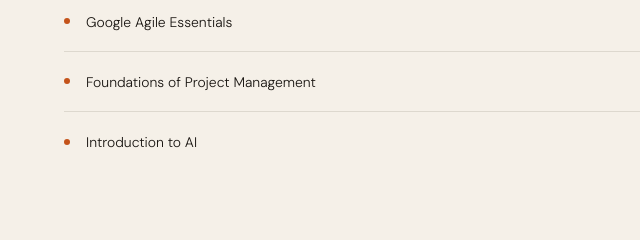
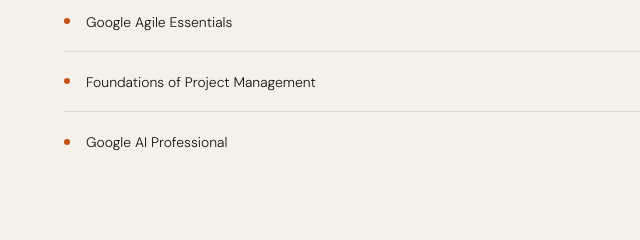
Before and after one commit to wchai0721/wenchai, a plain HTML site: page index.html in a window 1280 px wide. Shown: the part 6460-6700 px from the top of the page, 0-640 px from the left. Drawn offline with nearby package versions, Linux system fonts and the light colour scheme; a web font is replaced by a local one.

Commit message:
Update certification link and name in index.html

```diff
--- a/index.html
+++ b/index.html
@@ -1170,8 +1170,8 @@
     </div>
 <div class="cert-row">
       <div class="cert-dot"></div>
-      <a class="cert-link" href="https://www.coursera.org/account/accomplishments/verify/TNSEAOGOAZN4" target="_blank">
-        <span class="cert-name">Introduction to AI</span>
+      <a class="cert-link" href="https://coursera.org/share/0f96da7c1abed56c17d2ab4a4bf66022" target="_blank">
+        <span class="cert-name">Google AI Professional</span>
       </a>
       <span class="cert-provider">Coursera · Google</span>
     </div>
```
